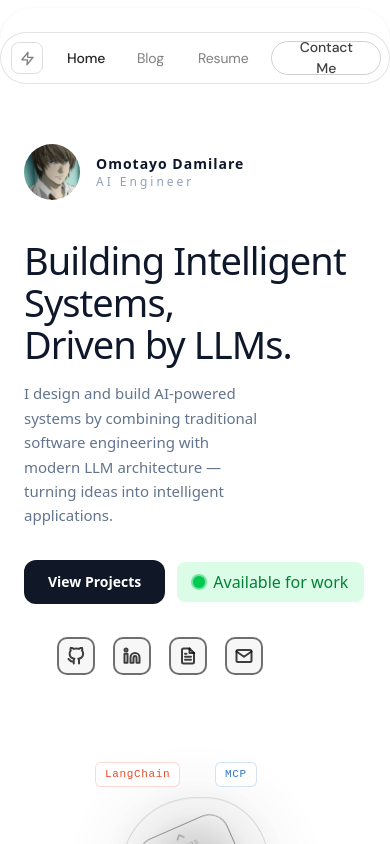
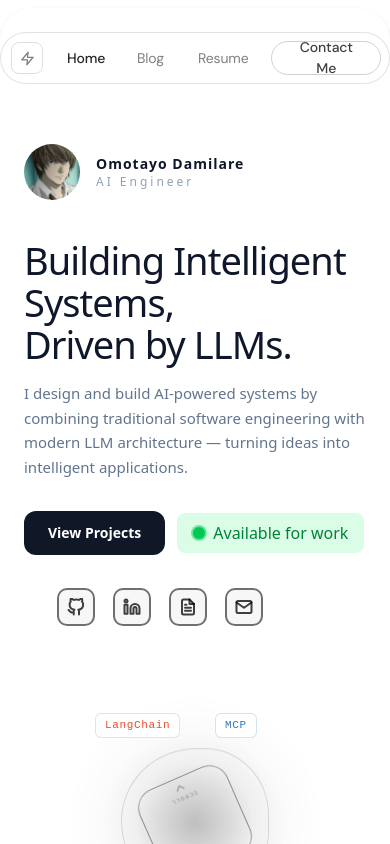
Before and after one commit to Dahmie87/portfolioIn3d, a React (Vite) app: page / in a window 390 px wide. Shown: the top 844 px of the page. Built offline with nearby package versions, Linux system fonts and the light colour scheme.

Commit message:
chore: update hero section

```diff
--- a/src/components/home.tsx
+++ b/src/components/home.tsx
@@ -58,7 +58,7 @@ export default function ProtoType(): React.ReactElement {
 
             {/* Subtext */}
             <BlurReveal delay={0.75}>
-              <p className="text-slate-500 text-[15px] leading-relaxed mb-8 max-w-[70%]">
+              <p className="text-slate-500 text-[15px] leading-relaxed mb-8  md:max-w-[70%]">
                  I design and build AI-powered systems by combining traditional software engineering with modern LLM architecture — turning ideas into intelligent applications.
 
               </p>
```
